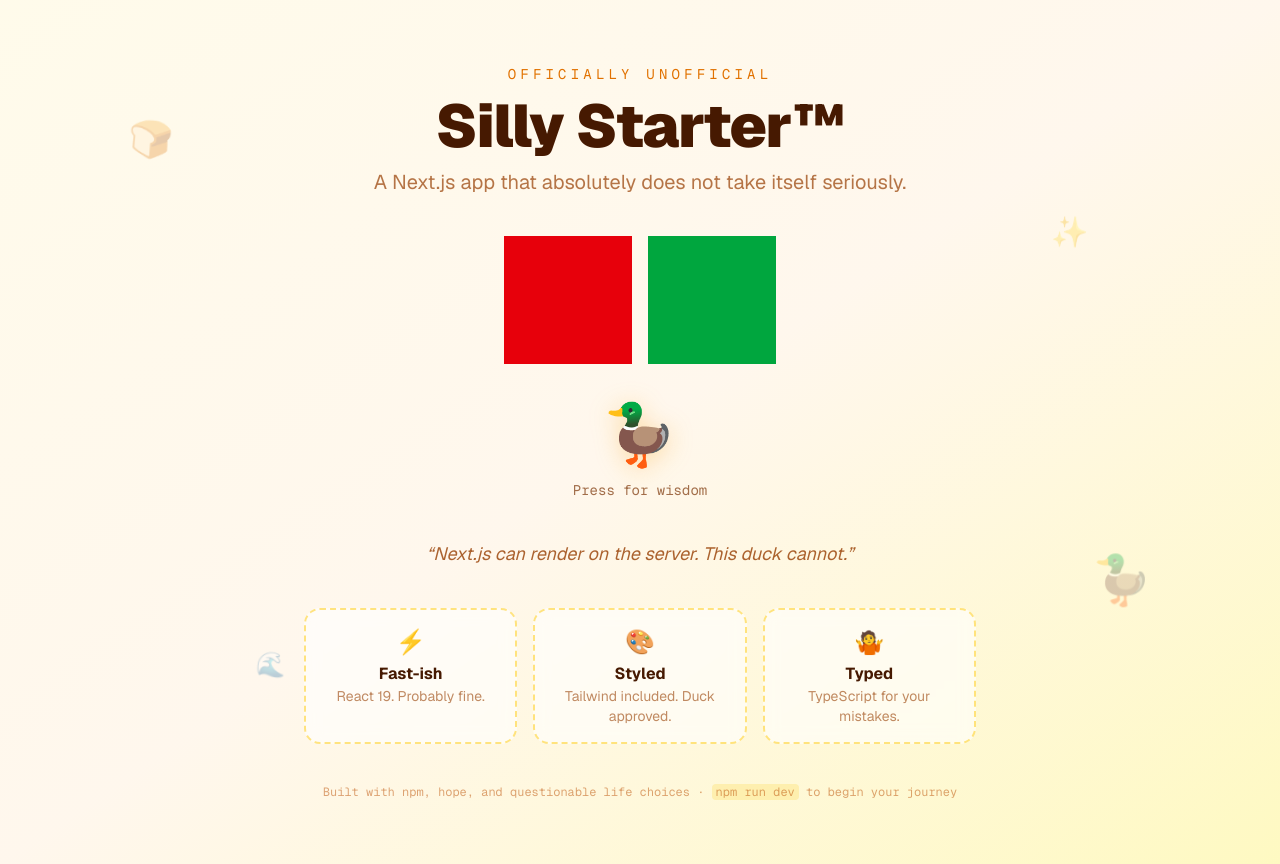
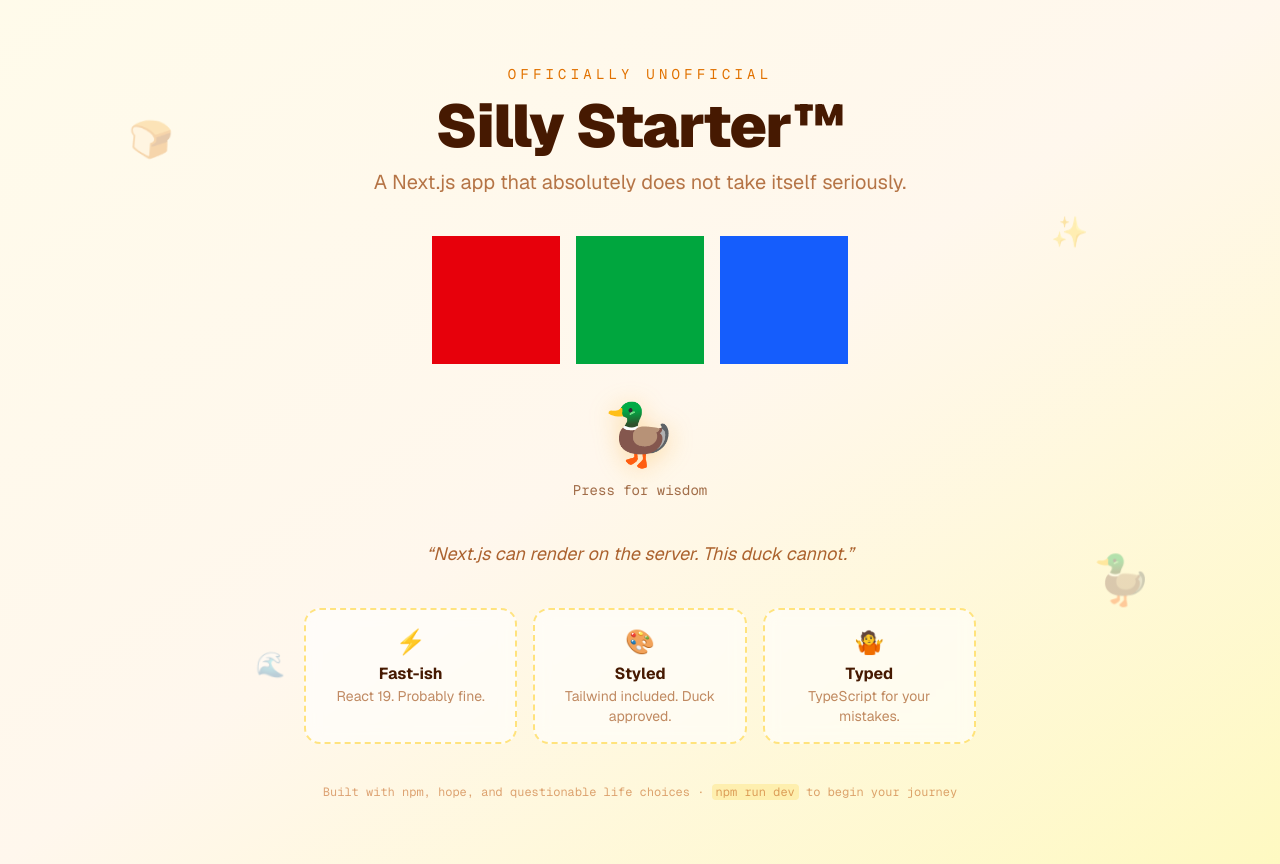
Before and after one commit to cursoragentdevtest-hue/starter-repo, a Next.js app: page / in a window 1280 px wide. Built offline with nearby package versions, Linux system fonts and the light colour scheme.

Commit message:
Add blue square to homepage
Display a vibrant blue square alongside the red and green squares for
cloud queued task THREE.

Co-authored-by: cursoragentdevtest-hue <cursoragentdevtest-hue@users.noreply.github.com>

```diff
--- a/src/app/page.tsx
+++ b/src/app/page.tsx
@@ -1,3 +1,4 @@
+import { BlueSquare } from "@/components/BlueSquare";
 import { DuckButton } from "@/components/DuckButton";
 import { GreenSquare } from "@/components/GreenSquare";
 import { RedSquare } from "@/components/RedSquare";
@@ -29,6 +30,7 @@ export default function Home() {
         <div className="flex items-center gap-4">
           <RedSquare />
           <GreenSquare />
+          <BlueSquare />
         </div>
 
         <DuckButton />
--- /dev/null
+++ b/src/components/BlueSquare.tsx
@@ -0,0 +1,9 @@
+export function BlueSquare() {
+  return (
+    <div
+      className="size-32 bg-blue-600"
+      aria-label="Blue square"
+      role="img"
+    />
+  );
+}
```
